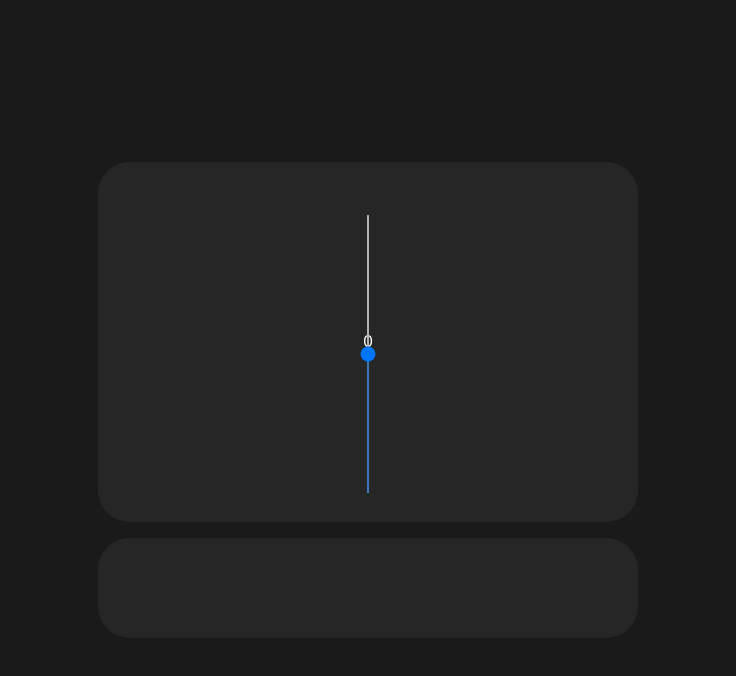
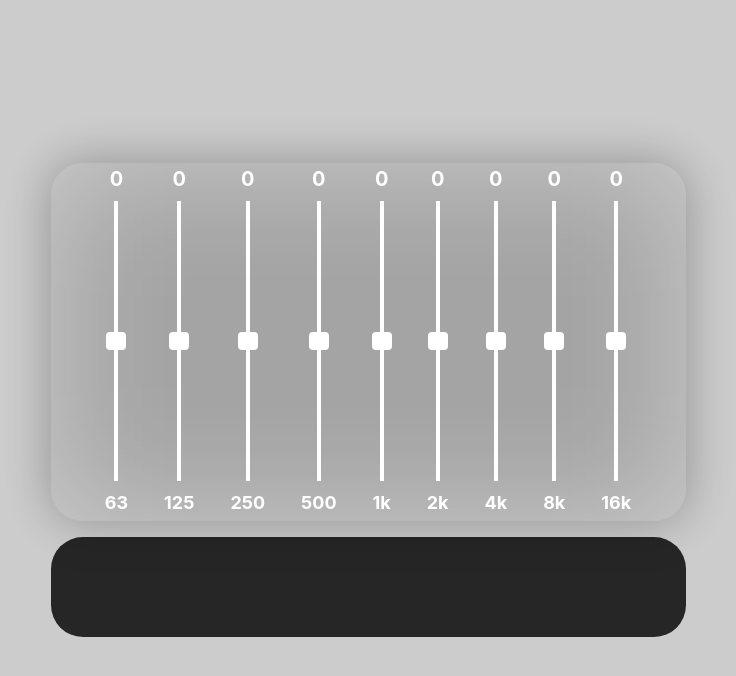
Before and after one commit to Dharun07-17/9-bands-equalizer, a React (Vite) app: page / in a window 1280 px wide. Shown: the top 676 px of the page, without its empty margins (272-1008 px from the left). Built offline with nearby package versions, Linux system fonts and the light colour scheme.

Commit message:
made some ui changes

```diff
--- a/electron/main.js
+++ b/electron/main.js
@@ -8,7 +8,16 @@ const __dirname = path.dirname(__filename);
 function createwindow() {
     const win = new BrowserWindow({
         width: 600,
-        height: 600
+        height: 600,
+
+         transparent: true,
+  frame: false,
+
+  vibrancy: "fullscreen-ui",
+
+
+
+
     });
 
   win.loadURL('http://localhost:5173');
--- a/src/App.css
+++ b/src/App.css
@@ -0,0 +1,4 @@
+body {
+    background: transparent;
+
+}
--- a/src/App.jsx
+++ b/src/App.jsx
@@ -3,7 +3,7 @@ import Panel from './components/Panel'
 
 const App = () => {
   return (
-    <div>
+    <div className=" bg-black/20 backdrop-blur-xl " >
 
      <Panel />
 
--- a/src/components/Panel.jsx
+++ b/src/components/Panel.jsx
@@ -1,15 +1,18 @@
 import React from 'react'
 import Slider from './Slider'
+import Srow from './Srow'
 
 const Panel = () => {
   return (
-    <div className="flex justify-center items-center min-h-screen  ">
+    <div className="flex justify-center items-center min-h-screen ">
         <div className="flex flex-col gap-4">
-        <div className="box-border w-[540px] h-[360px] bg-neutral-800 rounded-4xl ">
-        <Slider />
+        <div className="  box-border w-[635px] h-[358px] rounded-4xl bg-white/0 backdrop-blur-3xl shadow-[0_0_50px_rgba(0,0,0,0.30)] ">
+
+       <Srow></Srow>
+
 
         </div>
-        <div className="box-border w-[540px] h-[100px] bg-neutral-800 rounded-4xl">
+        <div className="box-border w-[635px] h-[100px] bg-neutral-800 rounded-4xl">
 
         </div>
         </div>
--- /dev/null
+++ b/src/components/Slider.css
@@ -0,0 +1,20 @@
+.slider{
+    appearance: none;
+  -webkit-appearance: none;
+    writing-mode: vertical-rl;
+    direction: rtl;
+    height: 280px ;
+    width:4px ;
+    cursor: pointer;
+   appearance: none;
+
+   background:rgb(255, 255, 255) ;
+
+}
+.slider::-webkit-slider-thumb {
+  -webkit-appearance: none;
+  width: 20px;
+  height: 18px;
+  border-radius: 4px;
+  background: #ffffff;
+}
--- a/src/components/Slider.jsx
+++ b/src/components/Slider.jsx
@@ -1,25 +1,34 @@
 import React from 'react'
 import {useState} from 'react'
-
+import "./Slider.css";
 const Slider = ({label}) => {
   const [value, setValue] = useState(0);
 
   return (
-    <div className="flex flex-col items-center justify-center h-full">
-<span className='text-white '>{value}</span>
-<div className="flex items-center justify center">
+ <div className="flex flex-col items-center justify-center h-full gap-6">
 
+      {/* Value */}
+      <span className="text-white text-xl font-bold mt-0.5 w-3 flex justify-center items-center">
+        {value}
+      </span>
+
+      {/* Slider Area */}
+      <div className="  h-62 flex items-center justify-center">
         <input
           type="range"
           min="-10"
           max="10"
           value={value}
           onChange={(e) => setValue(Number(e.target.value))}
-      className="cursor-pointer rotate-[-90deg] w-70 h-0.5"
+          className="slider"
         />
+      </div>
 
-</div>
-<span className="text-lg font-bold text-blue-50">{label}</span>
+      {/* Label */}
+      <span className="text-lg font-bold text-white">
+        {label}
+      </span>
+
     </div>
   )
 }
--- /dev/null
+++ b/src/components/Srow.jsx
@@ -0,0 +1,22 @@
+import React from 'react'
+import Slider from './Slider'
+
+const Srow = ({Srow}) => {
+  return (
+    <div className="justify-center-safe flex items-center  ">
+  <div className="flex flex-row gap-9">
+    <Slider label="63" />
+    <Slider label="125" />
+    <Slider label="250" />
+    <Slider label="500" />
+    <Slider label="1k" />
+    <Slider label="2k" />
+    <Slider label="4k" />
+    <Slider label="8k" />
+    <Slider label="16k" />
+  </div>
+</div>
+  )
+}
+
+export default Srow
--- a/src/index.css
+++ b/src/index.css
@@ -1,5 +1 @@
 @import "tailwindcss";
-
-body {
-background-color: #1a1a1a;
-}
```
Lines whose indentation alone changed are shown as unchanged.
